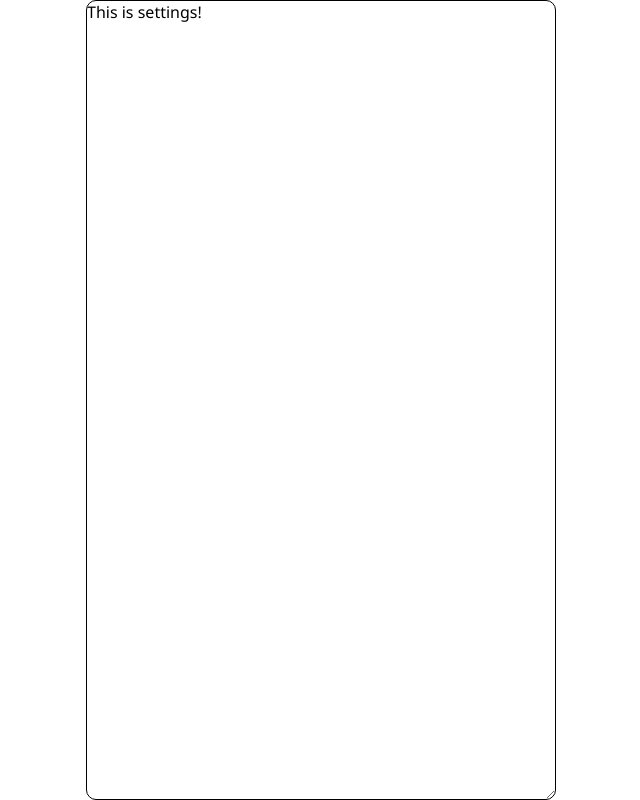
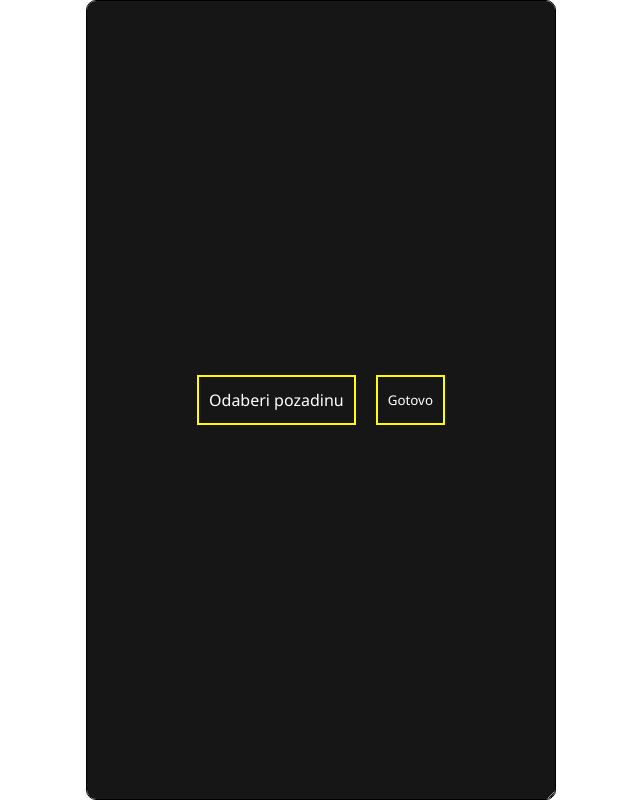
Before and after one commit to nikola-matkovic/Tapp, a Vue app in the folder spa/: page /#/settings in a window 1280 px wide. Shown: the whole page, without its empty margins (319-959 px from the left). Built offline with nearby package versions, Linux system fonts and the light colour scheme.

Commit message:
ignore upload dir, upload background

```diff
--- a/spa/src/App.vue
+++ b/spa/src/App.vue
@@ -18,10 +18,13 @@ import { RouterView } from 'vue-router';
 	border: 1px solid black;
 	border-radius: 10px;
 	overflow: hidden;
-	display: grid;
-	grid-template-rows: var(--header-size) 1fr 50px;
 	resize: both;
 	position: relative;
 }
+.cont:has(main){
+	display: grid;
+	grid-template-rows: var(--header-size) 1fr 50px;
+}
+
 
 </style>
--- a/spa/src/View/Home.vue
+++ b/spa/src/View/Home.vue
@@ -24,7 +24,6 @@ const shouldShowPreview = ref(false);
 const numberOfMessages = ref(null);
 const main = ref(null);
 const contentToSend = ref(null);
-
 let debug = true;
 
 if(!debug){
--- a/spa/src/View/Settings.vue
+++ b/spa/src/View/Settings.vue
@@ -1,14 +1,74 @@
 <template>
-    <div>
-        This is settings!
+    <div id="settings">
+        <label for="chose-background">
+            Odaberi pozadinu
+        </label>
+        <input type="file" ref="input" name="file_upload" id="chose-background" accept="image/*" >
+        <button @click="setBackground()">Gotovo</button>
     </div>
 </template>
 
 
 <script setup>
+import {ref} from 'vue';
+import axios from 'axios';
+import config from '../config';
+import { useAppStore } from '../store';
+
+const input  = ref(null)
+
+
+const store = useAppStore();
+
+async function setBackground(){
+
+    let data = new FormData();
+
+    console.log(input.value.files)
+
+    data.append("user_id", store.user);
+    data.append("password", store.password);
+    data.append("file", input.value.files[0]);
+
+    try {
+        let res = await axios.post(config.url + "setBackground.php", data,   {
+        Headers : {
+            'content-type': 'multipart/form-data'
+        }})
+        console.log(res)
+    }
+    catch(e){
+        console.log(e)
+    }
+
+}
+
+
 </script>
 
 
-<style scoped>
+<style scoped lang="scss">
+
+#settings{
+    background: rgb(22, 22, 22);
+    height: 100%;
+    color: white;
+    display: flex;
+    justify-content: center;
+    align-items: center;
+    gap: 20px;
+
+    label, button {
+        background-color: transparent;
+        color: white;
+        height: 50px;
+        border: 2px solid yellow;
+        padding: 10px;
+        display: flex;
+        justify-content: center;
+        align-items: center;
+        cursor: pointer;
+    }
+}
 
 </style>
```
Also changed, not shown: 2 other files (tests, documents, lock files or other folders).
